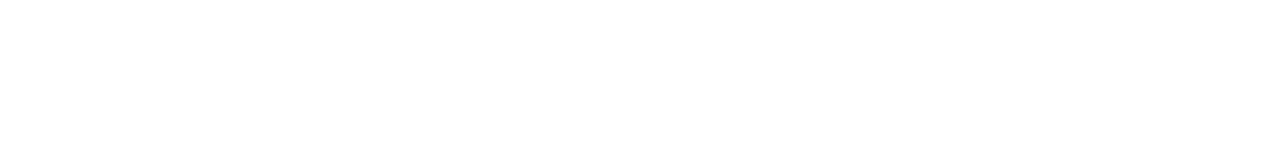
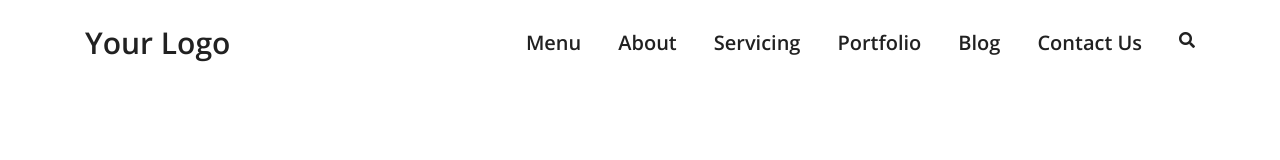
Before and after one commit to vetcinkinroman/Bootstrap4-BEM, a website: page app/index.html in a window 1280 px wide. Drawn offline with nearby package versions, Linux system fonts and the light colour scheme.

Commit message:
navigation

```diff
--- a/app/index.html
+++ b/app/index.html
@@ -12,12 +12,41 @@
 				integrity="sha384-ggOyR0iXCbMQv3Xipma34MD+dH/1fQ784/j6cY/iJTQUOhcWr7x9JvoRxT2MZw1T" crossorigin="anonymous">
 	<link rel="stylesheet" href="css/style.css">
 </head>
+<body>
+<header class="menu-bar">
+	<div class="container">
+		<div class="row">
+		<div class="col-xl-2">
+			<!--<img class="logo" src="img/logo.png" alt="logo">-->
+			<div class="logo">Your Logo</div>
+		</div>
+			<div class="col-xl-8 ml-auto align-self-center">
+				<nav>
+					<ul class="menu d-flex justify-content-end">
+						<li class="menu__item"><a href="#">Menu</a></li>
+						<li class="menu__item"><a href="#">About</a></li>
+						<li class="menu__item"><a href="#">Servicing </a></li>
+						<li class="menu__item"><a href="#">Portfolio</a></li>
+						<li class="menu__item"><a href="#">Blog</a></li>
+						<li class="menu__item"><a href="#">Contact Us</a></li>
+						<li class="menu__item"><i class="fas fa-search"></i></li>
+					</ul>
+				</nav>
+			</div>
+		</div>
+	</div>
+</header>
 
-<body>
 <!-- jQuery first, then Popper.js, then Bootstrap JS -->
-<script src="https://code.jquery.com/jquery-3.3.1.slim.min.js" integrity="sha384-q8i/X+965DzO0rT7abK41JStQIAqVgRVzpbzo5smXKp4YfRvH+8abtTE1Pi6jizo" crossorigin="anonymous"></script>
-<script src="https://cdnjs.cloudflare.com/ajax/libs/popper.js/1.14.7/umd/popper.min.js" integrity="sha384-UO2eT0CpHqdSJQ6hJty5KVphtPhzWj9WO1clHTMGa3JDZwrnQq4sF86dIHNDz0W1" crossorigin="anonymous"></script>
-<script src="https://stackpath.bootstrapcdn.com/bootstrap/4.3.1/js/bootstrap.min.js" integrity="sha384-JjSmVgyd0p3pXB1rRibZUAYoIIy6OrQ6VrjIEaFf/nJGzIxFDsf4x0xIM+B07jRM" crossorigin="anonymous"></script>
+<script src="https://code.jquery.com/jquery-3.3.1.slim.min.js"
+				integrity="sha384-q8i/X+965DzO0rT7abK41JStQIAqVgRVzpbzo5smXKp4YfRvH+8abtTE1Pi6jizo"
+				crossorigin="anonymous"></script>
+<script src="https://cdnjs.cloudflare.com/ajax/libs/popper.js/1.14.7/umd/popper.min.js"
+				integrity="sha384-UO2eT0CpHqdSJQ6hJty5KVphtPhzWj9WO1clHTMGa3JDZwrnQq4sF86dIHNDz0W1"
+				crossorigin="anonymous"></script>
+<script src="https://stackpath.bootstrapcdn.com/bootstrap/4.3.1/js/bootstrap.min.js"
+				integrity="sha384-JjSmVgyd0p3pXB1rRibZUAYoIIy6OrQ6VrjIEaFf/nJGzIxFDsf4x0xIM+B07jRM"
+				crossorigin="anonymous"></script>
 <script src="js/libs.min.js"></script>
 <script src="js/main.js"></script>
 </body>
--- /dev/null
+++ b/app/scss/_fonts.scss
@@ -0,0 +1,19 @@
+@font-face {
+  font-family: 'Open-Sans-Bold';
+  src: url("../fonts/OpenSans-Bold.ttf");
+}
+
+@font-face {
+  font-family: 'Open-Sans-Light';
+  src: url("../fonts/OpenSans-Light.ttf");
+}
+
+@font-face {
+  font-family: 'Open-Sans-Regular';
+  src: url("../fonts/OpenSans-Regular.ttf");
+}
+
+@font-face {
+  font-family: 'Open-Sans-Semibold';
+  src: url("../fonts/OpenSans-Semibold.ttf");
+}
--- /dev/null
+++ b/app/scss/_global.scss
@@ -0,0 +1,6 @@
+ul, li {
+  display: block;
+  padding: 0;
+  margin: 0;
+  list-style-type: none;
+}
--- /dev/null
+++ b/app/scss/_header.scss
@@ -0,0 +1,30 @@
+.logo {
+  font-size: 30px;
+  font-family: 'Open-Sans-Semibold', 'sans-serif';
+}
+
+.menu-bar {
+  color: #212121;
+  padding: 20px 0;
+}
+
+.menu__item {
+  margin-left: 37px;
+  a {
+    font-family: 'Open-Sans-Semibold', 'sans-serif';
+    font-size: 20px;
+    color: #212121;
+    text-decoration: none;
+    transition: all 0.3s;
+    &:hover {
+      color: #00897b;
+    }
+  }
+  i {
+    transition: all 0.3s;
+    cursor: pointer;
+    &:hover {
+      color: #00897b;
+    }
+  }
+}
--- /dev/null
+++ b/app/scss/_variables.scss
@@ -0,0 +1,4 @@
+$black: #212121;
+$green: #00897b;
+$fon: #e4fdf9;
+$blue: #3949ab;
--- a/app/scss/style.scss
+++ b/app/scss/style.scss
@@ -1,3 +1,4 @@
-//@import '../../node_modules/normalize.css/normalize';
-// @import '../../node_modules/slick-carousel/slick/slick';
-// @import '../../node_modules/magnific-popup/dist/magnific-popup';
+@import '_fonts';
+@import '_global';
+@import '_header';
+@import '_variables';
```
Also changed, not shown: app/css/style.css, app/fonts/OpenSans-Bold.ttf (added), app/fonts/OpenSans-Light.ttf (added), app/fonts/OpenSans-Regular.ttf (added), app/fonts/OpenSans-Semibold.ttf (added). Lines whose indentation alone changed are shown as unchanged.
